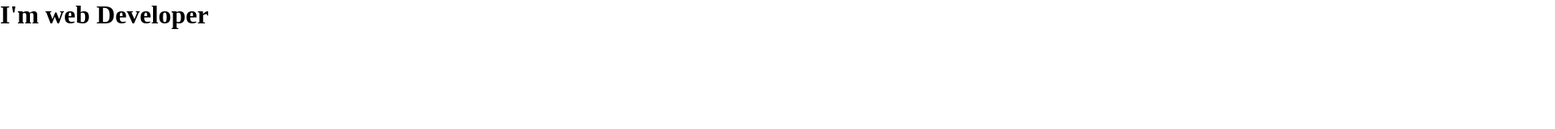
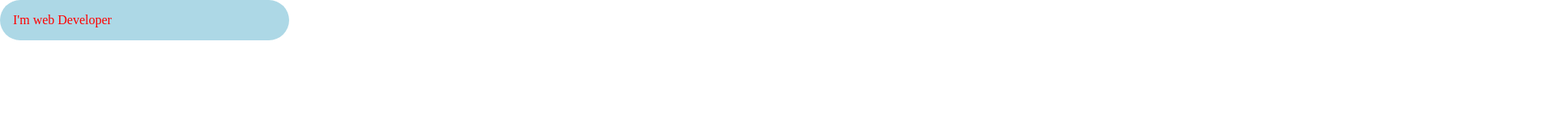
Before and after one commit to Towhid932/Mobile, a plain HTML site: page index.html in a window 1280 px wide. Shown: the top 160 px of the page at 81% size, 1920 px wide, since content can reach past the window. Drawn offline with Linux system fonts and the light colour scheme.

Commit message:
Update index.html

```diff
--- a/index.html
+++ b/index.html
@@ -10,13 +10,24 @@
       padding: 0;
       margin: 0;
     }
+body{
+      width: 200vw;
+      overflow-x: hidden;
+    }
+   .container{
+      padding: 1rem;
+      width: 325px;
+      background-color: lightblue;
+      color:red;
+      border-radius: 2rem;
+    }
 
   </style>
 </head>
 
 <body>
  <div class="container">
-   <h1>I'm web Developer</h1>
+   <p>I'm web Developer</p>
 
  </div>
 
```
